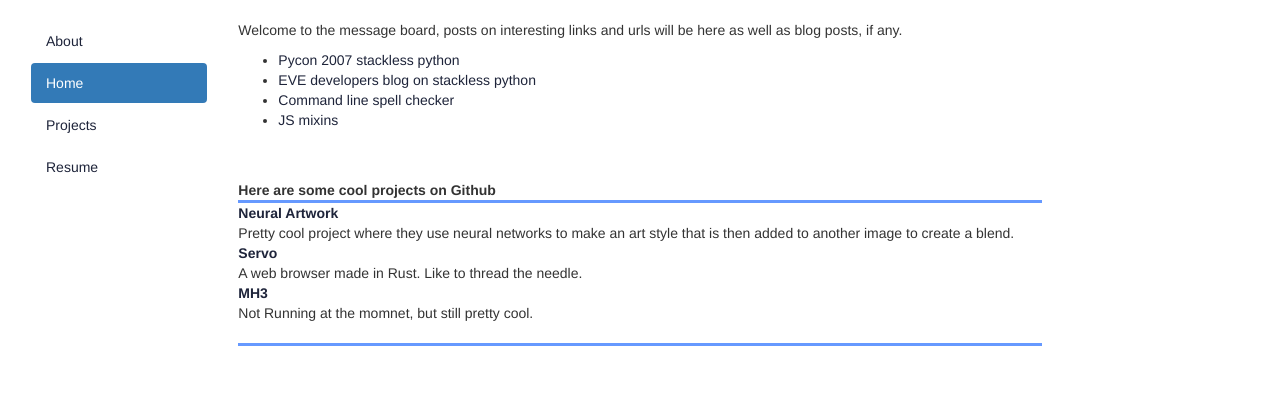
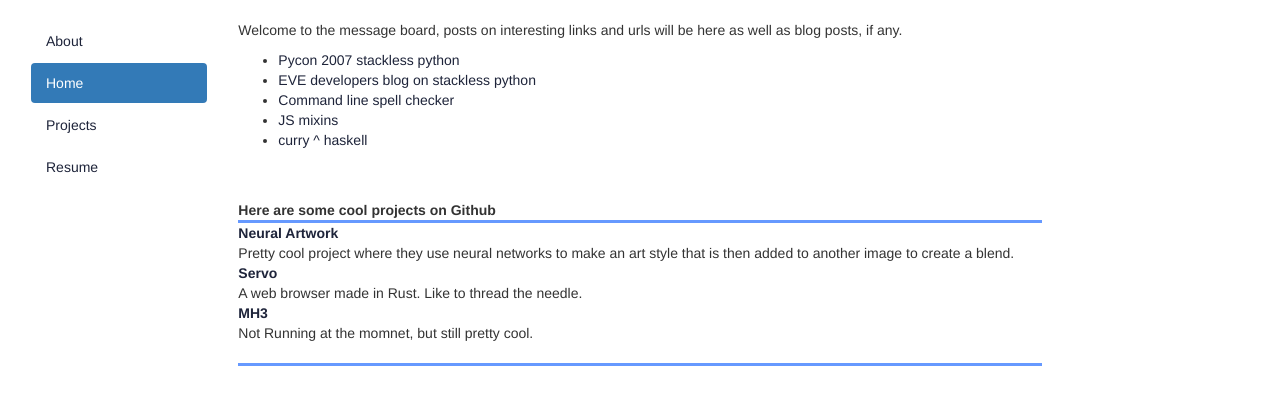
Before and after one commit to ChristopherBlackman/legendary-journey, a plain HTML site: page output/index.html in a window 1280 px wide. Shown: the part 83-488 px from the top of the page. Drawn offline with Linux system fonts and the light colour scheme.

Commit message:
render of web page

```diff
--- a/output/index.html
+++ b/output/index.html
@@ -58,6 +58,7 @@
 	<li><a href="http://www.grant-olson.net/files/why_stackless.html"> EVE developers blog on stackless python </a></li>
 	<li><a href="http://aspell.net/"> Command line spell checker</a></li>
 	<li><a href="https://javascriptweblog.wordpress.com/2011/05/31/a-fresh-look-at-javascript-mixins/">JS mixins</a></li>
+	<li><a href="https://en.wikipedia.org/wiki/Currying">curry ^ haskell</a></li>
 </ul>
 
 <br/><br/>
```
